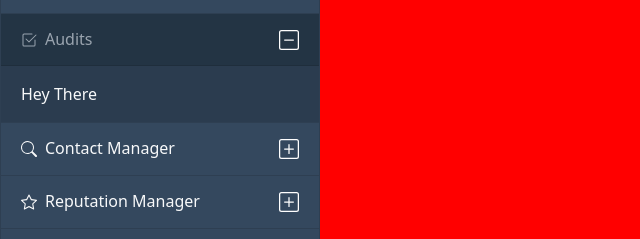
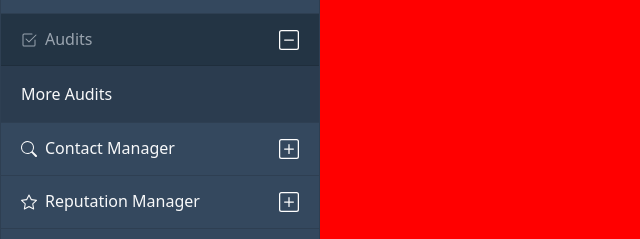
Before and after one commit to nfillip/spectrumAssessment, a plain HTML site: page index.html in a window 1280 px wide. Both pictures are taken after a click on the button "Audits". Shown: the part 531-770 px from the top of the page, 0-640 px from the left. Drawn offline with nearby package versions, Linux system fonts and the light colour scheme.

Commit message:
added some comments along the HTML for the side bar

```diff
--- a/index.html
+++ b/index.html
@@ -20,6 +20,7 @@
     <title>Document</title>
 </head>
 <body class ="bodyclass">
+    <!-- HEADER -->
 <nav
         class="headerContainer navbar navbar-expand-lg navbar-light header-custom fullScreenImageNav"
         id="navbar"
@@ -57,10 +58,14 @@
           </div>
         </div>
       </nav>
+
     <div class="container-fluid">
         <div class="row flex-nowrap">
+            <!-- SIDE BAR -->
             <div class="col-auto col-4 col-md-4 col-lg-4 col-xl-3 px-0 pt-xxs-0 m-0 side-drawer">
+
                 <div class="d-flex flex-column align-items-center align-items-sm-start m-0 px-0 pt-0 text-white min-vh-100">
+                    <!-- 3 Icons -->
                     <div style = "display: flex; flex-direction: row; width: 100%; justify-content: space-between;">
                         <a class="threeIcons">
                         <svg xmlns="http://www.w3.org/2000/svg" width="16" height="16" fill="white" class="bi bi-speedometer2 my-2" viewBox="0 0 16 16">
@@ -79,11 +84,13 @@
                           </svg>
                         </a>
                     </div>
+                    <!-- Predictive Sales -->
                     <button type="button" class = "predictive text-light">
                         <svg xmlns="http://www.w3.org/2000/svg" width="16" height="16" fill="currentColor" class="bi bi-arrow-up-right-square" viewBox="0 0 16 16">
                             <path fill-rule="evenodd" d="M15 2a1 1 0 0 0-1-1H2a1 1 0 0 0-1 1v12a1 1 0 0 0 1 1h12a1 1 0 0 0 1-1zM0 2a2 2 0 0 1 2-2h12a2 2 0 0 1 2 2v12a2 2 0 0 1-2 2H2a2 2 0 0 1-2-2zm5.854 8.803a.5.5 0 1 1-.708-.707L9.243 6H6.475a.5.5 0 1 1 0-1h3.975a.5.5 0 0 1 .5.5v3.975a.5.5 0 1 1-1 0V6.707z"/>
                           </svg> <span class = "mx-2 d-none d-sm-inline">Predictive Sales AI</span>
                     </button>
+                    <!-- Settings -->
                     <div class="accordion" id="accordionExample" style = "width:100%">
                         <div class="accordion-item" style = "width: 100%">
                           <h2 class="accordion-header" style = "width: 100%">
@@ -100,6 +107,7 @@
                             </div>
                           </div>
                         </div>
+                        <!-- SEO -->
                         <div class="accordion-item">
                           <h2 class="accordion-header ">
                             <button class="accordion-button collapsed text-light" type="button" data-bs-toggle="collapse" data-bs-target="#collapseTwo" aria-expanded="false" aria-controls="collapseTwo">
@@ -114,6 +122,7 @@
                             </div>
                           </div>
                         </div>
+                        <!-- Audits -->
                         <div class="accordion-item">
                             <h2 class="accordion-header">
                               <button class="accordion-button collapsed" type="button" data-bs-toggle="collapse" data-bs-target="#collapseThree" aria-expanded="false" aria-controls="collapseThree">
@@ -125,7 +134,7 @@
                             </h2>
                             <div id="collapseThree" class="accordion-collapse collapse" data-bs-parent="#accordionExample">
                               <div class="accordion-body ">
-                                Hey There
+                                More Audits
                               </div>
                             </div>
                           </div>
@@ -161,6 +170,7 @@
                               </div>
                             </div>
                           </div>
+                          <!-- Reputation Manager -->
                           <div class="accordion-item">
                             <h2 class="accordion-header">
                               <button class="accordion-button collapsed" type="button" data-bs-toggle="collapse" data-bs-target="#collapseFive" aria-expanded="false" aria-controls="collapseFive">
@@ -175,6 +185,7 @@
                               </div>
                             </div>
                           </div>
+                          <!-- Projects -->
                           <div class="accordion-item">
                             <h2 class="accordion-header">
                               <button class="accordion-button collapsed" type="button" data-bs-toggle="collapse" data-bs-target="#collapseSix" aria-expanded="false" aria-controls="collapseSix">
@@ -190,6 +201,7 @@
                               </div>
                             </div>
                           </div>
+                          <!-- Blog -->
                           <div class="accordion-item">
                             <h2 class="accordion-header">
                               <button class="accordion-button collapsed" type="button" data-bs-toggle="collapse" data-bs-target="#collapseSeven" aria-expanded="false" aria-controls="collapseSeven">
@@ -207,6 +219,7 @@
                       </div>
                 </div>
             </div>
+            <!-- MAIN CONTENT -->
             <div class=" col-8 col-md-8 col-lg-8 col-xl-7 py-3">
                 Content area...
             </div>
```
